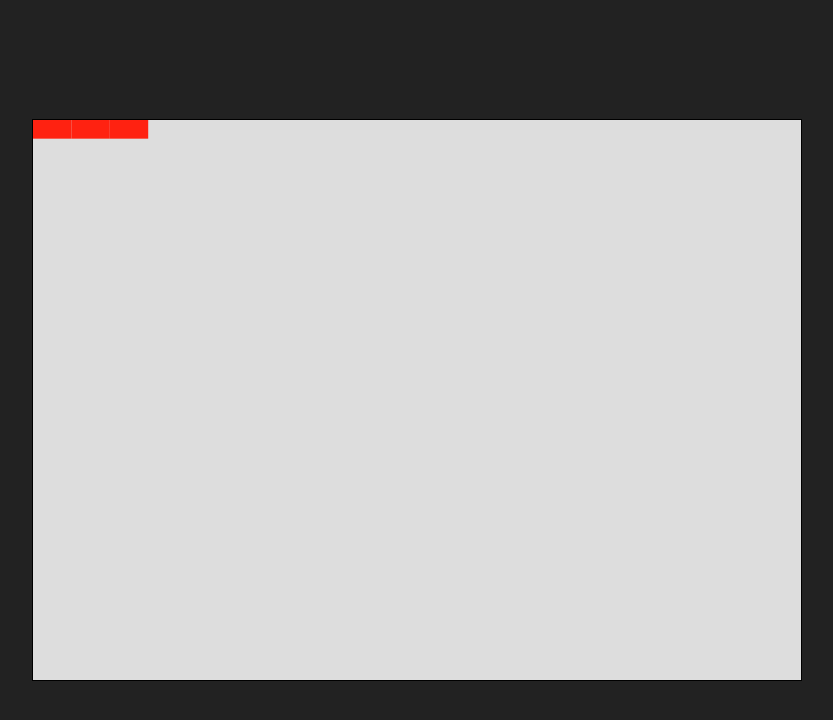
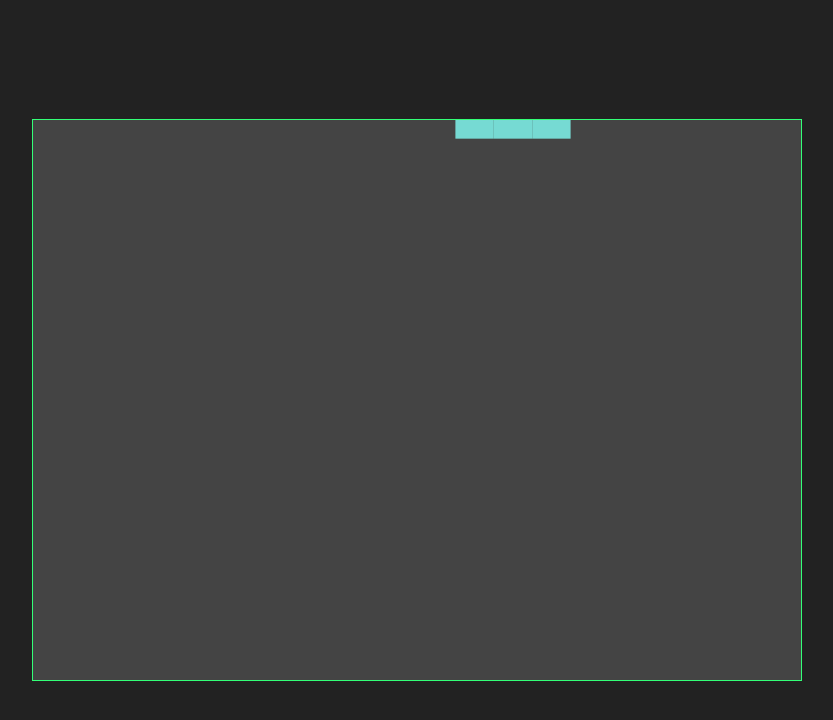
Before and after one commit to JannaDev-py/tetris, a website with bundled scripts: page index.html in a window 1280 px wide. Shown: the whole page, without its empty margins (223-1056 px from the left). Built offline with nearby package versions, Linux system fonts and the light colour scheme.

Commit message:
generate piece fn

```diff
--- a/index.html
+++ b/index.html
@@ -18,12 +18,13 @@
       background-color: #222;
     }
     .canvas-container {
-      background: #ddd;
+      background: #444;
       width: 60%;
       height: 70%;
       display: flex;
       justify-content: center;
       align-items: center;
+      outline: 1px solid #3f7;
     }
     canvas {
       border: 1px solid black;
--- a/script.ts
+++ b/script.ts
@@ -8,6 +8,9 @@ canvas.height = canvasContainer.clientHeight
 window.addEventListener('resize', () => {
   canvas.width = canvasContainer.clientWidth
   canvas.height = canvasContainer.clientHeight
+  config.pieceWidth = canvas.width / 20
+  config.pieceHeight = canvas.height / 30
+  renderGameboard()
 })
 
 const config = {
@@ -15,6 +18,15 @@ const config = {
   height: 30,
   pieceWidth: canvas.width / 20,
   pieceHeight: canvas.height / 30
+}
+
+interface Piece {
+  cordinates: Array<{ x: number, y: number }>
+  position: { x: number, y: number }
+  color: string
+  rotate: number
+  width: number
+  height: number
 }
 
 // all pieces will start from left to right, top to bottom
@@ -32,8 +44,10 @@ const pieces = [
       x: 0,
       y: 0
     },
-    color: 'red',
-    rotate: 0
+    color: '#3f7',
+    rotate: 0,
+    width: 3,
+    height: 2
   },
   // [][][]
   {
@@ -47,16 +61,31 @@ const pieces = [
       y: 0
     },
     color: '#f21',
-    rotate: 0
+    rotate: 0,
+    width: 3,
+    height: 1
+  },
+  //   [][]
+  // [][]
+  {
+    cordinates: [
+      { x: 1, y: 0 },
+      { x: 2, y: 0 },
+      { x: 0, y: 1 },
+      { x: 1, y: 1 }
+    ],
+    position: {
+      x: 0,
+      y: 0
+    },
+    color: '#f21',
+    rotate: 0,
+    width: 3,
+    height: 2
   }
 ]
 
-const gameboard: Array<Array<Number | typeof pieces[1]>> = Array.from({ length: config.height }, () => Array(config.width).fill(0))
-
-gameboard[0][0] = pieces[1]
-gameboard[pieces[1].cordinates[0].y][pieces[1].cordinates[0].x] = pieces[1]
-gameboard[pieces[1].cordinates[1].y][pieces[1].cordinates[1].x] = pieces[1]
-gameboard[pieces[1].cordinates[2].y][pieces[1].cordinates[2].x] = pieces[1]
+const gameboard: Array<Array<Number | Piece>> = Array.from({ length: config.height }, () => Array(config.width).fill(0))
 
 function renderGameboard (): void {
   ctx.clearRect(0, 0, canvas.width, canvas.height)
@@ -64,7 +93,7 @@ function renderGameboard (): void {
     row.forEach((cell, x) => {
       if (cell !== 0) {
         ctx.beginPath()
-        ctx.fillStyle = (cell as typeof pieces[1]).color
+        ctx.fillStyle = (cell as Piece).color
         ctx.fillRect(x * config.pieceWidth, y * config.pieceHeight, config.pieceWidth, config.pieceHeight)
         ctx.closePath()
       }
@@ -72,4 +101,28 @@ function renderGameboard (): void {
   })
 }
 
-renderGameboard()
+function generatePiece (): void {
+  const randomPiece = { ...pieces[Math.floor(Math.random() * pieces.length)] }
+  let randomX = Math.floor(Math.random() * (config.width - randomPiece.width))
+  randomPiece.color = '#' + Math.floor(Math.random() * 16777215).toString(16)
+
+  while (gameboard[0][randomX] !== 0) {
+    randomX = Math.floor(Math.random() * (config.width - randomPiece.width))
+  }
+
+  // lets put the piece at the positions it needs to be
+  randomPiece.position.x = randomX
+  randomPiece.cordinates.forEach((cordinate) => {
+    gameboard[cordinate.y][cordinate.x + randomPiece.position.x] = randomPiece
+  })
+  renderGameboard()
+}
+
+function initGame (): void {
+}
+
+generatePiece()
+
+setInterval(() => {
+  initGame()
+}, 1000)
```
